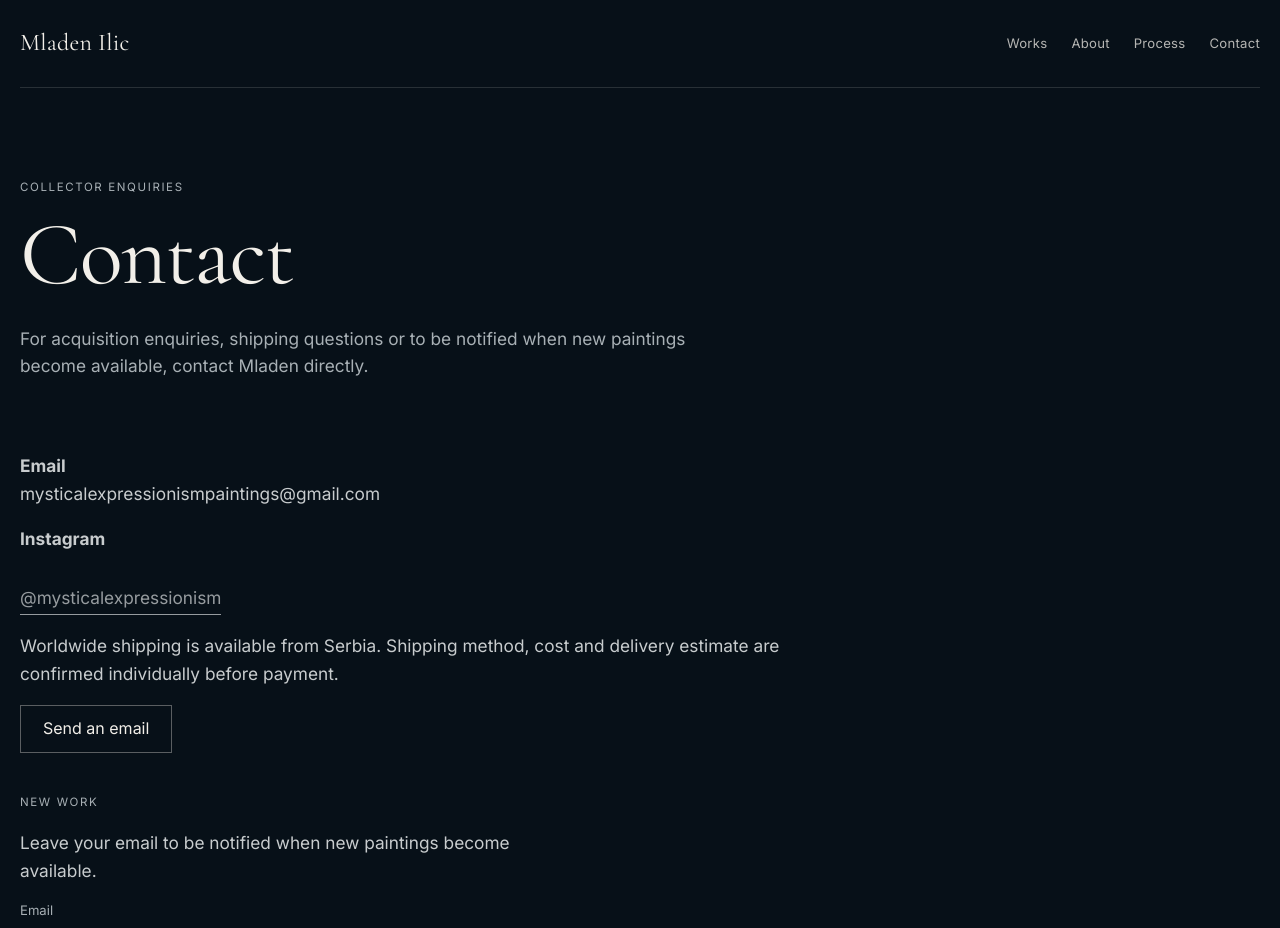
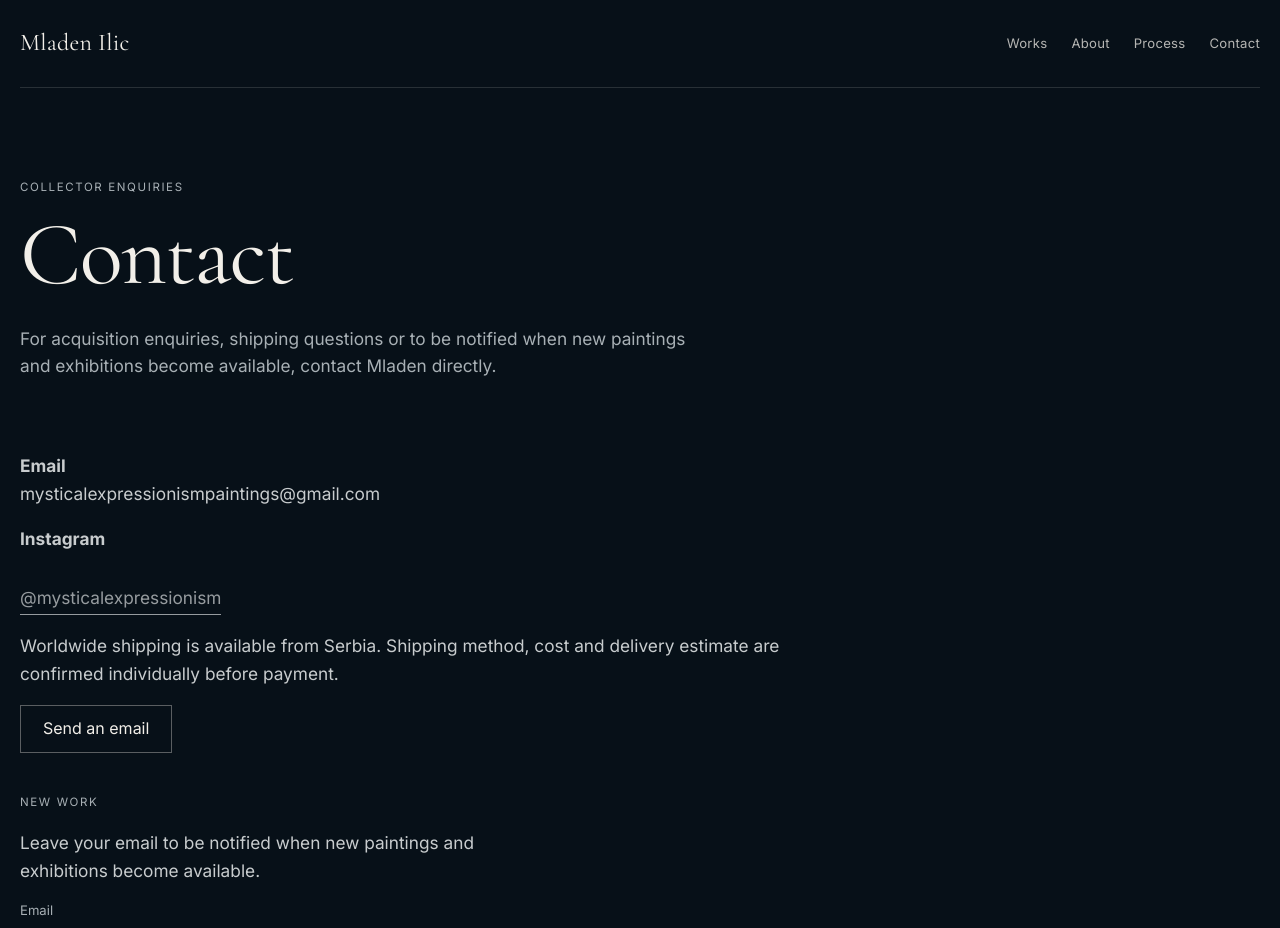
Before and after one commit to alisawonder42/mysticalexpressionism, a Next.js app: page /contact in a window 1280 px wide. Shown: the top 928 px of the page. Built offline with nearby package versions, Linux system fonts and the light colour scheme.

Commit message:
copy: mention exhibitions in public notify wording
Tell visitors they can be notified about new paintings and
exhibitions, not paintings only.

Co-authored-by: alisawonder42 <alisawonder42@users.noreply.github.com>

```diff
--- a/app/components/NotifyForm.tsx
+++ b/app/components/NotifyForm.tsx
@@ -35,7 +35,7 @@ export function NotifyForm() {
   if (status === "saved") {
     return (
       <p className="notify-status" role="status">
-        You will be notified when new paintings become available.
+        You will be notified when new paintings and exhibitions become available.
       </p>
     );
   }
--- a/app/contact/page.tsx
+++ b/app/contact/page.tsx
@@ -16,7 +16,7 @@ export default function ContactPage() {
         <h1>Contact</h1>
         <p>
           For acquisition enquiries, shipping questions or to be notified when new
-          paintings become available, contact Mladen directly.
+          paintings and exhibitions become available, contact Mladen directly.
         </p>
       </div>
       <div className="content-narrow">
@@ -43,7 +43,7 @@ export default function ContactPage() {
         </div>
         <div className="notify-block">
           <div className="section-label">New work</div>
-          <p>Leave your email to be notified when new paintings become available.</p>
+          <p>Leave your email to be notified when new paintings and exhibitions become available.</p>
           <NotifyForm />
         </div>
       </div>
--- a/app/page.tsx
+++ b/app/page.tsx
@@ -84,7 +84,7 @@ export default function HomePage() {
         </div>
         <div className="notify-block">
           <div className="section-label">New work</div>
-          <p>Leave your email to be notified when new paintings become available.</p>
+          <p>Leave your email to be notified when new paintings and exhibitions become available.</p>
           <NotifyForm />
         </div>
       </section>
```
